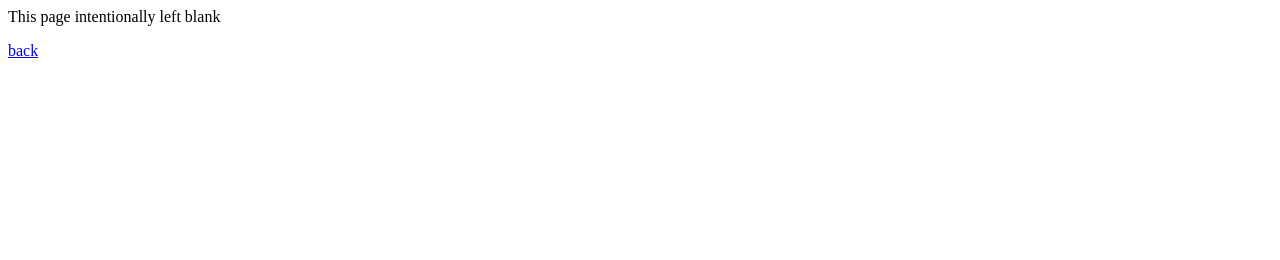
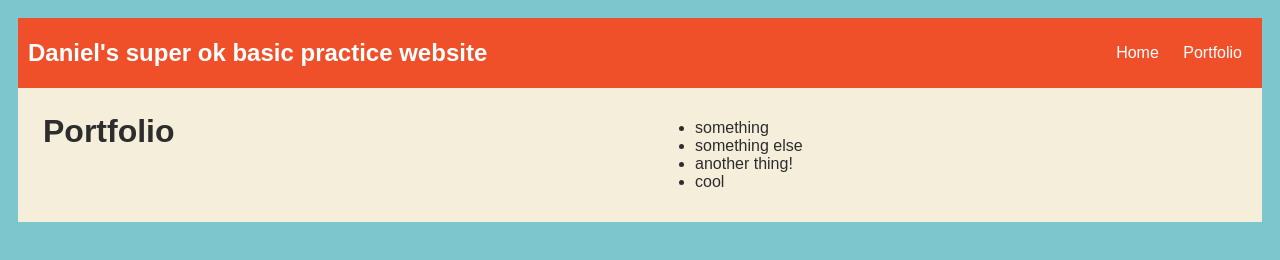
Before and after one commit to djbaker/djbaker.github.io, a plain HTML site: page portfolio.html in a window 1280 px wide. Drawn offline with Linux system fonts and the light colour scheme.

Commit message:
changes to porfolio

```diff
--- a/portfolio.html
+++ b/portfolio.html
@@ -1,11 +1,111 @@
 <!doctype html>
 
 <html>
-    <head><title>Portfolio</title></head>
+    <head>
+        <title>Daniel's super ok basic practice website</title>
+     <style type="text/css">
+            body {
+                background: rgb(125, 198, 205);
+                color: rgb(45, 45, 45);
+                padding: 10px;
+                font-family: arial;
+            }
+            header {
+                font-size: 1.5em;
+                font-weight: bold;
+            }
+            h1 {
+                margin: 10px;
+            }
+            #all-contents {
+                max-width: 800px;
+                margin: auto;
+            }
+
+            /* navigation menu */
+            nav {
+                background: rgb(239, 80, 41);
+                margin: 0 auto;
+                display: flex;
+                padding: 10px;
+            }
+            nav header {
+                display: flex;
+                align-items: center;
+                color: rgb(255, 255, 255);
+                flex: 1;
+            }
+            nav ul {
+                list-style-image: none;
+            }
+            nav li {
+                display: inline-block;
+                padding: 0 10px;
+            }
+            nav a {
+                text-decoration: none;
+                color: #fff;
+            }
+
+            /* main container area beneath menu */
+            main {
+                background: rgb(245, 238, 219);
+                display: flex;
+            }
+            .content {
+                flex: 1;
+                padding: 15px;
+            }
+
+            /* portfolio styles */
+            #portfolio {
+                list-style-type: none;
+                padding-left: 0;
+            }
+
+            #portfolio li {
+                background: #fff;
+                padding: 10px;
+                border-radius: 10px;
+                margin-bottom: 10px;
+            }
+
+            #portfolio li:hover {
+                background: #eee;
+            }
+
+            #portfolio a {
+                text-decoration: none;
+                color: #454545;
+            }
+        </style>
+    </head>
 
 
-    <header>This page intentionally left blank</header>
     <body>
-        <p><a href=index.html>back</a></p>
+         <nav>
+            <header>Daniel's super ok basic practice website</header>
+            <ul>
+                <li><a href="index.html">Home</a>
+                </li>
+                <li><a href="portfolio.html">Portfolio</a>
+                </li>
+            </ul>
+        </nav>
+        <main>
+            <div class="content">
+                <h1>Portfolio</h1>
+                <ul id="portfolio">
+                </ul>
+            </div>
+        <div class="content">
+            <ul id="list">
+                <li>something</li>
+                <li>something else</li>
+                <li>another thing!</li>
+                <li>cool</li>
+            </ul>
+        </div>
+        </main>
     </body>
 </html>
```
